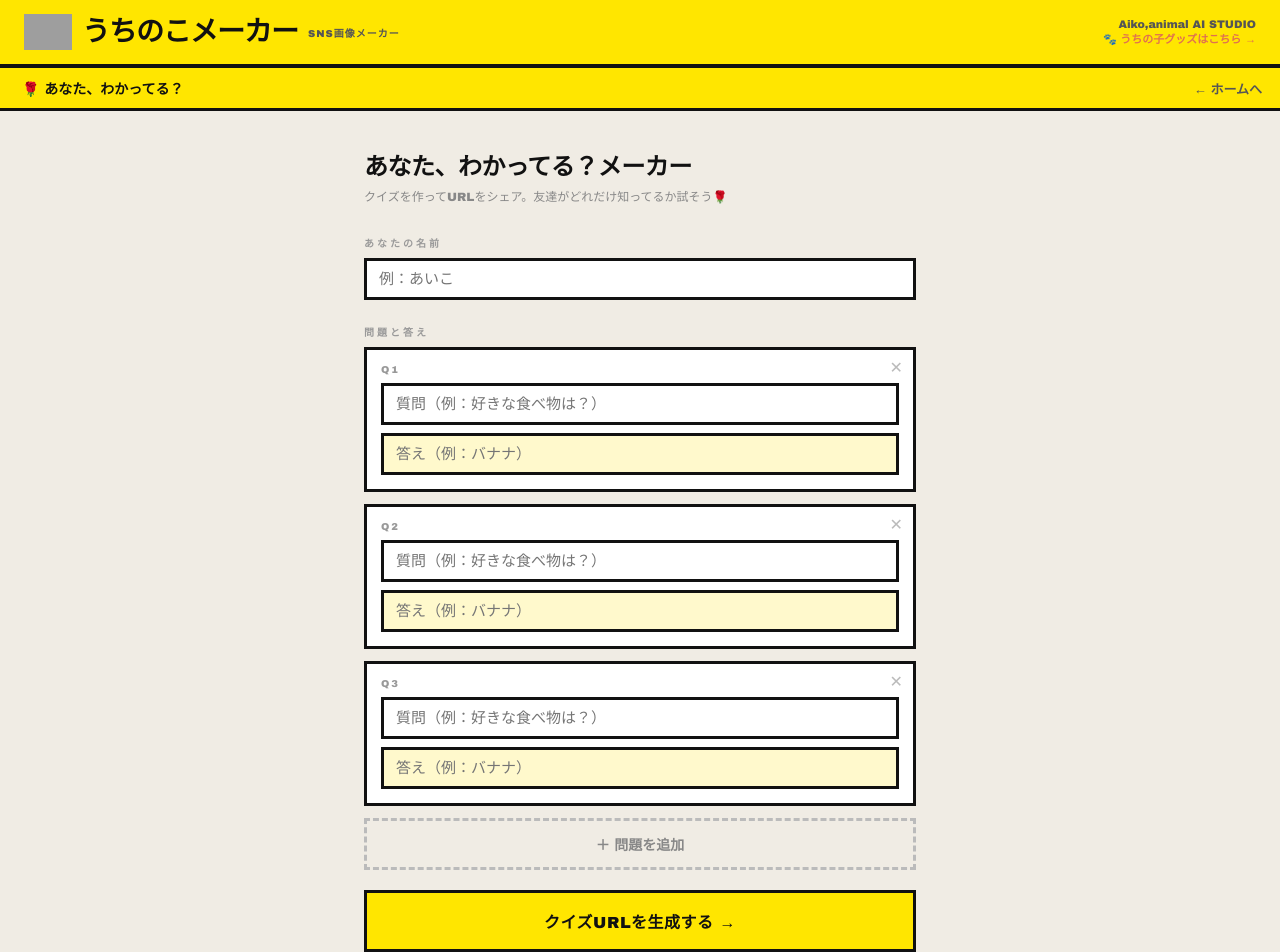
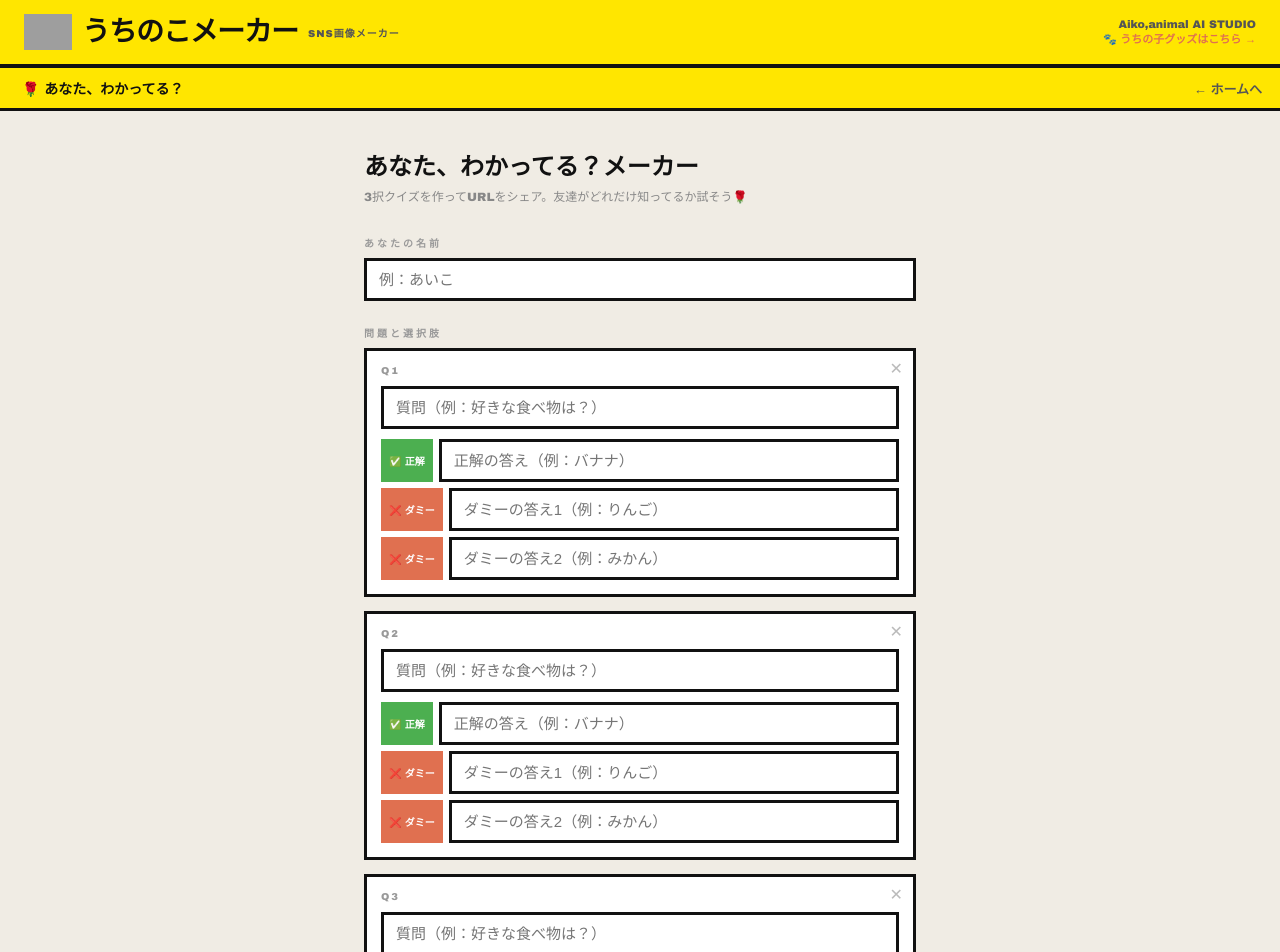
Before and after one commit to chie-chan/nanto-maker, a React (Vite) app in the folder nanto-maker/: page /quiz in a window 1280 px wide. Shown: the top 952 px of the page. Built offline with nearby package versions, Linux system fonts and the light colour scheme; grey boxes are pictures that could not be loaded.

Commit message:
クイズを3択・即時フィードバック方式に変更

```diff
--- a/nanto-maker/src/QuizPage.tsx
+++ b/nanto-maker/src/QuizPage.tsx
@@ -1,35 +1,29 @@
-import { useState, useRef } from "react";
+import { useState, useRef, useEffect } from "react";
 import { useSearchParams, useNavigate } from "react-router-dom";
 import ShareBar from "./ShareBar";
 
-// ── あいまい一致 ────────────────────────────────────────────
-function toHiragana(str: string): string {
-  return str.replace(/[\u30A1-\u30F6]/g, c =>
-    String.fromCharCode(c.charCodeAt(0) - 0x60)
-  );
-}
-function normalize(s: string) {
-  return toHiragana(s.trim().replace(/\s+/g, "").toLowerCase());
-}
-function isMatch(answer: string, input: string): boolean {
-  if (!input.trim()) return false;
-  const a = normalize(answer);
-  const i = normalize(input);
-  return a === i || a.includes(i) || i.includes(a);
+// ── 結果メッセージ ──────────────────────────────────────────
+function getMessage(correct: number, total: number): string {
+  if (correct === total)                 return "ふふ。あなた、わかってるわね。🌹";
+  if (correct >= Math.ceil(total * 0.6)) return "まあ。もう少しで及第点よ。💅";
+  if (correct >= 1)                      return "あら。まだまだ修行が必要ね。😤";
+  return "まあ！出直してらっしゃい。👋";
 }
 
-// ── 結果メッセージ ──────────────────────────────────────────
-function getMessage(correct: number, total: number): string {
-  if (correct === total)              return "ふふ。あなた、わかってるわね。🌹";
-  if (correct >= Math.ceil(total * 0.6)) return "まあ。もう少しで及第点よ。💅";
-  if (correct >= 1)                  return "あら。まだまだ修行が必要ね。😤";
-  return "まあ！出直してらっしゃい。👋";
+// ── シャッフル ──────────────────────────────────────────────
+function shuffle<T>(arr: T[]): T[] {
+  const a = [...arr];
+  for (let i = a.length - 1; i > 0; i--) {
+    const j = Math.floor(Math.random() * (i + 1));
+    [a[i], a[j]] = [a[j], a[i]];
+  }
+  return a;
 }
 
 // ── クイズデータ encode / decode ────────────────────────────
 interface QuizData {
   name: string;
-  questions: Array<{ q: string; a: string }>;
+  questions: Array<{ q: string; a: string; d1: string; d2: string }>;
 }
 function encodeQuiz(data: QuizData): string {
   return btoa(encodeURIComponent(JSON.stringify(data)));
@@ -51,11 +45,9 @@ function drawQuizResult(
   canvas.height = S;
   const ctx = canvas.getContext("2d")!;
 
-  // 白背景
   ctx.fillStyle = "#fff";
   ctx.fillRect(0, 0, S, S);
 
-  // 集中線
   const cx = S / 2, cy = S / 2;
   const maxR = S * 0.87;
   const count = 120;
@@ -73,7 +65,6 @@ function drawQuizResult(
     ctx.stroke();
   }
 
-  // 中央黄色ボックス
   const bw = 880, bh = 500;
   const bx = (S - bw) / 2, by = (S - bh) / 2;
   ctx.fillStyle = "#FFE600";
@@ -85,23 +76,17 @@ function drawQuizResult(
   ctx.textAlign = "center";
   ctx.fillStyle = "#111";
 
-  // 出題者名
   ctx.font = "bold 44px 'Arial Black', Arial, sans-serif";
   ctx.fillText(`${creatorName}のクイズ`, cx, by + 88);
-
-  // 仕切り線
   ctx.fillRect(bx + 50, by + 108, bw - 100, 5);
 
-  // スコア
   ctx.font = "900 108px 'Arial Black', Arial, sans-serif";
   ctx.fillText(`${correct}/${total}問正解！`, cx, by + 268);
 
-  // 仕切り線2
   ctx.fillStyle = "rgba(0,0,0,0.12)";
   ctx.fillRect(bx + 50, by + 298, bw - 100, 3);
   ctx.fillStyle = "#111";
 
-  // メッセージ（句点で2行に分ける）
   ctx.font = "bold 38px 'Arial Black', Arial, sans-serif";
   const parts = message.split("。").filter(Boolean);
   if (parts.length >= 2) {
@@ -111,7 +96,6 @@ function drawQuizResult(
     ctx.fillText(message, cx, by + 405);
   }
 
-  // アプリ名
   ctx.font = "600 26px Arial, sans-serif";
   ctx.fillStyle = "#999";
   ctx.fillText("🐾 うちのこメーカー", cx, S - 44);
@@ -137,31 +121,30 @@ function QuizCreator({ isMobile, dark, text, bg }: Props) {
   const navigate = useNavigate();
   const [name, setName] = useState("");
   const [questions, setQuestions] = useState([
-    { q: "", a: "" },
-    { q: "", a: "" },
-    { q: "", a: "" },
+    { q: "", a: "", d1: "", d2: "" },
+    { q: "", a: "", d1: "", d2: "" },
+    { q: "", a: "", d1: "", d2: "" },
   ]);
   const [generatedUrl, setGeneratedUrl] = useState("");
   const [copied, setCopied] = useState(false);
 
-  const addQuestion = () => setQuestions(qs => [...qs, { q: "", a: "" }]);
+  const addQuestion = () => setQuestions(qs => [...qs, { q: "", a: "", d1: "", d2: "" }]);
   const removeQuestion = (i: number) => setQuestions(qs => qs.filter((_, idx) => idx !== i));
-  const updateQ = (i: number, field: "q" | "a", val: string) =>
+  const updateQ = (i: number, field: "q" | "a" | "d1" | "d2", val: string) =>
     setQuestions(qs => qs.map((item, idx) => idx === i ? { ...item, [field]: val } : item));
 
   const generateUrl = () => {
     if (!name.trim()) { alert("名前を入力してください"); return; }
-    const filled = questions.filter(q => q.q.trim() && q.a.trim());
-    if (filled.length === 0) { alert("問題と答えを1つ以上入力してください"); return; }
+    const filled = questions.filter(q => q.q.trim() && q.a.trim() && q.d1.trim() && q.d2.trim());
+    if (filled.length === 0) { alert("全ての欄を入力してください"); return; }
     const data: QuizData = { name: name.trim(), questions: filled };
     const url = `${window.location.origin}/quiz?q=${encodeQuiz(data)}`;
     setGeneratedUrl(url);
   };
 
   const copyUrl = async () => {
-    try {
-      await navigator.clipboard.writeText(generatedUrl);
-    } catch {
+    try { await navigator.clipboard.writeText(generatedUrl); }
+    catch {
       const el = document.createElement("textarea");
       el.value = generatedUrl;
       document.body.appendChild(el);
@@ -174,26 +157,17 @@ function QuizCreator({ isMobile, dark, text, bg }: Props) {
   };
 
   const inp = (extra?: object) => ({
-    border: "3px solid #111",
-    padding: "10px 12px",
-    fontSize: 15,
-    fontFamily: "'Arial Black', sans-serif",
-    background: "#fff",
-    color: "#111",
-    width: "100%",
-    boxSizing: "border-box" as const,
-    outline: "none",
-    ...extra,
+    border: "3px solid #111", padding: "10px 12px", fontSize: 15,
+    fontFamily: "sans-serif", background: "#fff", color: "#111",
+    width: "100%", boxSizing: "border-box" as const, outline: "none", ...extra,
   });
 
   return (
     <div>
-      {/* ナビ */}
       <div style={{ display: "flex", borderBottom: "3px solid #111", background: "#FFE600", alignItems: "center" }}>
-        <div style={{
-          padding: isMobile ? "8px 12px" : "10px 22px",
-          fontSize: isMobile ? 12 : 14, fontWeight: 900, color: "#111",
-        }}>🌹 あなた、わかってる？</div>
+        <div style={{ padding: isMobile ? "8px 12px" : "10px 22px", fontSize: isMobile ? 12 : 14, fontWeight: 900, color: "#111" }}>
+          🌹 あなた、わかってる？
+        </div>
         <button onClick={() => navigate("/")} style={{
           marginLeft: "auto", padding: isMobile ? "8px 12px" : "10px 18px",
           fontSize: isMobile ? 11 : 13, fontWeight: 700,
@@ -204,45 +178,67 @@ function QuizCreator({ isMobile, dark, text, bg }: Props) {
       <div style={{ maxWidth: 600, margin: "0 auto", padding: isMobile ? "24px 16px" : "36px 24px" }}>
 
         <div style={{ marginBottom: 28 }}>
-          <div style={{ fontSize: isMobile ? 20 : 24, fontWeight: 900, letterSpacing: -0.5, marginBottom: 6 }}>
+          <div style={{ fontSize: isMobile ? 20 : 24, fontWeight: 900, marginBottom: 6 }}>
             あなた、わかってる？メーカー
           </div>
           <div style={{ fontSize: 12, color: "#888", lineHeight: 1.6 }}>
-            クイズを作ってURLをシェア。友達がどれだけ知ってるか試そう🌹
+            3択クイズを作ってURLをシェア。友達がどれだけ知ってるか試そう🌹
           </div>
         </div>
 
         {/* 名前 */}
-        <SectionLabel>あなたの名前</SectionLabel>
-        <input
-          placeholder="例：あいこ"
-          value={name}
+        <SLabel>あなたの名前</SLabel>
+        <input placeholder="例：あいこ" value={name}
           onChange={e => setName(e.target.value)}
-          style={{ ...inp(), marginBottom: 24 }}
-        />
+          style={{ ...inp(), marginBottom: 24 }} />
 
         {/* 問題リスト */}
-        <SectionLabel>問題と答え</SectionLabel>
+        <SLabel>問題と選択肢</SLabel>
         {questions.map((item, i) => (
           <div key={i} style={{
-            border: "3px solid #111", padding: 14, marginBottom: 12,
+            border: "3px solid #111", padding: 14, marginBottom: 14,
             background: "#fff", position: "relative",
           }}>
-            <div style={{ fontSize: 10, fontWeight: 900, letterSpacing: 2, color: "#999", marginBottom: 8 }}>
+            <div style={{ fontSize: 10, fontWeight: 900, letterSpacing: 2, color: "#999", marginBottom: 10 }}>
               Q{i + 1}
             </div>
-            <input
-              placeholder="質問（例：好きな食べ物は？）"
-              value={item.q}
+            <input placeholder="質問（例：好きな食べ物は？）" value={item.q}
               onChange={e => updateQ(i, "q", e.target.value)}
-              style={{ ...inp(), marginBottom: 8 }}
-            />
-            <input
-              placeholder="答え（例：バナナ）"
-              value={item.a}
+              style={{ ...inp(), marginBottom: 10 }} />
+
+            <div style={{ display: "flex", gap: 6, marginBottom: 6 }}>
+              <div style={{
+                background: "#4CAF50", color: "#fff",
+                fontSize: 10, fontWeight: 900, padding: "4px 8px",
+                display: "flex", alignItems: "center", flexShrink: 0,
+              }}>✅ 正解</div>
+              <input placeholder="正解の答え（例：バナナ）" value={item.a}
                 onChange={e => updateQ(i, "a", e.target.value)}
-              style={{ ...inp({ background: "#FFF9CC" }) }}
-            />
+                style={{ ...inp({ flex: 1 }) }} />
+            </div>
+
+            <div style={{ display: "flex", gap: 6, marginBottom: 6 }}>
+              <div style={{
+                background: "#e07050", color: "#fff",
+                fontSize: 10, fontWeight: 900, padding: "4px 8px",
+                display: "flex", alignItems: "center", flexShrink: 0,
+              }}>❌ ダミー</div>
+              <input placeholder="ダミーの答え1（例：りんご）" value={item.d1}
+                onChange={e => updateQ(i, "d1", e.target.value)}
+                style={{ ...inp({ flex: 1 }) }} />
+            </div>
+
+            <div style={{ display: "flex", gap: 6 }}>
+              <div style={{
+                background: "#e07050", color: "#fff",
+                fontSize: 10, fontWeight: 900, padding: "4px 8px",
+                display: "flex", alignItems: "center", flexShrink: 0,
+              }}>❌ ダミー</div>
+              <input placeholder="ダミーの答え2（例：みかん）" value={item.d2}
+                onChange={e => updateQ(i, "d2", e.target.value)}
+                style={{ ...inp({ flex: 1 }) }} />
+            </div>
+
             {questions.length > 1 && (
               <button onClick={() => removeQuestion(i)} style={{
                 position: "absolute", top: 8, right: 10,
@@ -256,18 +252,15 @@ function QuizCreator({ isMobile, dark, text, bg }: Props) {
         <button onClick={addQuestion} style={{
           width: "100%", padding: "13px",
           border: "3px dashed #bbb", background: "transparent",
-          fontSize: 14, fontWeight: 900, cursor: "pointer",
-          color: "#888", marginBottom: 20,
-          fontFamily: "'Arial Black', sans-serif",
+          fontSize: 14, fontWeight: 900, cursor: "pointer", color: "#888",
+          marginBottom: 20, fontFamily: "sans-serif",
         }}>＋ 問題を追加</button>
 
         <button onClick={generateUrl} style={{
           width: "100%", padding: "16px",
           border: "3px solid #111", background: "#FFE600",
-          fontSize: 16, fontWeight: 900, cursor: "pointer",
-          color: "#111", marginBottom: 20,
-          fontFamily: "'Arial Black', sans-serif",
-          letterSpacing: 0.5,
+          fontSize: 16, fontWeight: 900, cursor: "pointer", color: "#111",
+          marginBottom: 20, fontFamily: "sans-serif",
         }}>クイズURLを生成する →</button>
 
         {generatedUrl && (
@@ -285,8 +278,7 @@ function QuizCreator({ isMobile, dark, text, bg }: Props) {
               background: copied ? "#4CAF50" : "#111",
               color: copied ? "#fff" : "#FFE600",
               fontSize: 15, fontWeight: 900, cursor: "pointer",
-              fontFamily: "'Arial Black', sans-serif",
-              transition: "background 0.2s",
+              transition: "background 0.2s", fontFamily: "sans-serif",
             }}>{copied ? "✓ コピーしました！" : "URLをコピー"}</button>
             <div style={{ fontSize: 11, color: "#888", marginTop: 10, textAlign: "center" }}>
               このURLをSNSやDMでシェアしよう🐾
@@ -298,29 +290,51 @@ function QuizCreator({ isMobile, dark, text, bg }: Props) {
   );
 }
 
-// ── 挑戦者画面 ──────────────────────────────────────────────
+// ── 挑戦者画面（3択・即時フィードバック） ──────────────────
 function QuizPlayer({ isMobile, dark, text, bg, data }: Props & { data: QuizData }) {
   const navigate = useNavigate();
-  const [answers, setAnswers] = useState<string[]>(data.questions.map(() => ""));
-  const [phase, setPhase] = useState<"play" | "result">("play");
-  const [results, setResults] = useState<boolean[]>([]);
-  const canvasRef = useRef<HTMLCanvasElement>(null);
 
-  const submit = () => {
-    const r = data.questions.map((q, i) => isMatch(q.a, answers[i]));
-    setResults(r);
+  // 問題ごとにシャッフルした選択肢（初回のみ）
+  const [shuffled] = useState(() =>
+    data.questions.map(q => shuffle([q.a, q.d1, q.d2]))
+  );
+
+  const [currentQ, setCurrentQ] = useState(0);
+  const [selected, setSelected]  = useState<string | null>(null);
+  const [phase, setPhase]        = useState<"play" | "result">("play");
+
+  const scoreRef   = useRef(0);
+  const canvasRef  = useRef<HTMLCanvasElement>(null);
+
+  const q = data.questions[currentQ];
+  const opts = shuffled[currentQ];
+
+  const handleAnswer = (opt: string) => {
+    if (selected !== null) return; // 連打防止
+    setSelected(opt);
+    if (opt === q.a) scoreRef.current += 1;
+
+    setTimeout(() => {
+      setSelected(null);
+      const next = currentQ + 1;
+      if (next >= data.questions.length) {
         setPhase("result");
         setTimeout(() => {
           if (!canvasRef.current) return;
-      const correct = r.filter(Boolean).length;
-      drawQuizResult(canvasRef.current, data.name, correct, data.questions.length, getMessage(correct, data.questions.length));
+          const c = scoreRef.current;
+          drawQuizResult(canvasRef.current, data.name, c, data.questions.length, getMessage(c, data.questions.length));
         }, 50);
+      } else {
+        setCurrentQ(next);
+      }
+    }, 1300);
   };
 
   const retry = () => {
+    scoreRef.current = 0;
+    setCurrentQ(0);
+    setSelected(null);
     setPhase("play");
-    setAnswers(data.questions.map(() => ""));
-    setResults([]);
   };
 
   const getBlob = (): Promise<Blob | null> =>
@@ -329,62 +343,84 @@ function QuizPlayer({ isMobile, dark, text, bg, data }: Props & { data: QuizData
       canvasRef.current.toBlob(resolve, "image/png");
     });
 
-  const correct = results.filter(Boolean).length;
-  const message = phase === "result" ? getMessage(correct, data.questions.length) : "";
+  const correct = scoreRef.current;
+  const total   = data.questions.length;
+
+  // ── 選択肢ボタンの色 ──
+  const btnBg = (opt: string) => {
+    if (selected === null) return "#fff";
+    if (opt === q.a) return "#4CAF50";          // 正解は常に緑
+    if (opt === selected) return "#e07050";      // 選んだハズレは赤
+    return "#f0f0f0";                             // それ以外はグレー
+  };
+  const btnColor = (opt: string) => {
+    if (selected === null) return "#111";
+    if (opt === q.a || opt === selected) return "#fff";
+    return "#bbb";
+  };
 
   return (
     <div style={{ maxWidth: 600, margin: "0 auto", padding: isMobile ? "24px 16px" : "36px 24px" }}>
 
       {phase === "play" && (
         <>
-          <div style={{ marginBottom: 28 }}>
+          {/* ヘッダー */}
+          <div style={{ marginBottom: 24 }}>
             <div style={{
-              display: "inline-block",
-              background: "#e07050", color: "#fff",
-              fontSize: 12, fontWeight: 900, padding: "4px 10px",
-              letterSpacing: 1, marginBottom: 8,
+              display: "inline-block", background: "#e07050", color: "#fff",
+              fontSize: 12, fontWeight: 900, padding: "4px 10px", letterSpacing: 1, marginBottom: 10,
             }}>
               {data.name}からの挑戦状 🌹
             </div>
-            <div style={{ fontSize: isMobile ? 22 : 26, fontWeight: 900, letterSpacing: -0.5, marginBottom: 4 }}>
-              あなた、わかってる？
+
+            {/* 進捗バー */}
+            <div style={{ display: "flex", gap: 4, marginBottom: 14 }}>
+              {data.questions.map((_, i) => (
+                <div key={i} style={{
+                  flex: 1, height: 6,
+                  background: i < currentQ ? "#4CAF50" : i === currentQ ? "#FFE600" : "#ddd",
+                  border: "1.5px solid #111",
+                  transition: "background 0.3s",
+                }} />
+              ))}
             </div>
-            <div style={{ fontSize: 12, color: "#888" }}>
-              全{data.questions.length}問・答えを入力してね
+
+            <div style={{ fontSize: 11, color: "#888", marginBottom: 6 }}>
+              {currentQ + 1} / {total}問
             </div>
           </div>
 
-          {data.questions.map((q, i) => (
-            <div key={i} style={{ marginBottom: 18 }}>
+          {/* 問題 */}
           <div style={{
             background: "#111", color: "#FFE600",
-                padding: "10px 14px", fontWeight: 900, fontSize: 15, marginBottom: 8,
+            padding: isMobile ? "18px 16px" : "22px 24px",
+            fontWeight: 900, fontSize: isMobile ? 18 : 22,
+            marginBottom: 20, lineHeight: 1.4,
           }}>
-                Q{i + 1}. {q.q}
+            Q{currentQ + 1}. {q.q}
           </div>
-              <input
-                placeholder="答えを入力..."
-                value={answers[i]}
-                onChange={e => setAnswers(a => a.map((v, idx) => idx === i ? e.target.value : v))}
-                onKeyDown={e => { if (e.key === "Enter" && i === data.questions.length - 1) submit(); }}
+
+          {/* 3択ボタン */}
+          <div style={{ display: "flex", flexDirection: "column", gap: 12 }}>
+            {opts.map((opt, i) => (
+              <button key={i} onClick={() => handleAnswer(opt)}
+                disabled={selected !== null}
                 style={{
-                  border: "3px solid #111", padding: "12px 14px",
-                  fontSize: 16, width: "100%", boxSizing: "border-box",
-                  fontFamily: "'Arial Black', sans-serif",
-                  background: "#fff", color: "#111", outline: "none",
-                }}
-              />
+                  padding: isMobile ? "16px 14px" : "18px 20px",
+                  border: `3px solid ${selected !== null && opt === q.a ? "#4CAF50" : selected === opt ? "#e07050" : "#111"}`,
+                  background: btnBg(opt),
+                  color: btnColor(opt),
+                  fontSize: isMobile ? 16 : 18, fontWeight: 900,
+                  cursor: selected !== null ? "default" : "pointer",
+                  textAlign: "left", transition: "all 0.2s",
+                  fontFamily: "sans-serif",
+                }}>
+                {opt}
+                {selected !== null && opt === q.a && <span style={{ float: "right" }}>✅</span>}
+                {selected !== null && opt === selected && opt !== q.a && <span style={{ float: "right" }}>❌</span>}
+              </button>
+            ))}
           </div>
-          ))}
-
-          <button onClick={submit} style={{
-            width: "100%", padding: "18px",
-            border: "3px solid #111", background: "#FFE600",
-            fontSize: 20, fontWeight: 900, cursor: "pointer",
-            color: "#111", marginTop: 8,
-            fontFamily: "'Arial Black', sans-serif",
-            letterSpacing: 1,
-          }}>どん！</button>
         </>
       )}
 
@@ -393,59 +429,32 @@ function QuizPlayer({ isMobile, dark, text, bg, data }: Props & { data: QuizData
           {/* 結果サマリー */}
           <div style={{
             background: "#111", color: "#FFE600",
-            padding: "20px", marginBottom: 20, textAlign: "center",
+            padding: "24px", marginBottom: 20, textAlign: "center",
           }}>
-            <div style={{ fontSize: 13, marginBottom: 4 }}>{data.name}のクイズ 結果発表</div>
-            <div style={{ fontSize: isMobile ? 32 : 40, fontWeight: 900 }}>
-              {correct}/{data.questions.length}問正解！
+            <div style={{ fontSize: 13, marginBottom: 6 }}>{data.name}のクイズ 結果発表</div>
+            <div style={{ fontSize: isMobile ? 36 : 44, fontWeight: 900 }}>
+              {correct}/{total}問正解！
             </div>
-            <div style={{ fontSize: 15, marginTop: 8, color: "#fff" }}>{message}</div>
+            <div style={{ fontSize: 15, marginTop: 8, color: "#fff" }}>
+              {getMessage(correct, total)}
             </div>
-
-          {/* 各問の正誤 */}
-          <div style={{ marginBottom: 20 }}>
-            {data.questions.map((q, i) => (
-              <div key={i} style={{
-                border: `3px solid ${results[i] ? "#4CAF50" : "#e07050"}`,
-                padding: "12px 14px", marginBottom: 10,
-                background: results[i] ? "#f0fff0" : "#fff0f0",
-              }}>
-                <div style={{ fontSize: 12, color: "#888", marginBottom: 4, fontWeight: 900 }}>
-                  Q{i + 1}. {q.q}
-                </div>
-                <div style={{ display: "flex", justifyContent: "space-between", alignItems: "center" }}>
-                  <div style={{ fontSize: 14 }}>
-                    <span style={{ color: "#888" }}>あなた：</span>
-                    <span style={{ fontWeight: 900 }}>{answers[i] || "（未回答）"}</span>
-                  </div>
-                  <span style={{ fontSize: 22 }}>{results[i] ? "✅" : "❌"}</span>
-                </div>
-                {!results[i] && (
-                  <div style={{ fontSize: 12, color: "#e07050", marginTop: 4, fontWeight: 700 }}>
-                    正解：{q.a}
-                  </div>
-                )}
-              </div>
-            ))}
           </div>
 
           {/* 結果画像 */}
           <canvas ref={canvasRef} style={{ width: "100%", border: "4px solid #111", display: "block", marginBottom: 10 }} />
           <ShareBar getBlob={getBlob} dark={dark} />
 
-          {/* アクションボタン */}
+          {/* ボタン */}
           <div style={{ display: "flex", gap: 10, marginTop: 16 }}>
             <button onClick={retry} style={{
               flex: 1, padding: "12px",
               border: "3px solid #111", background: "transparent",
-              fontSize: 13, fontWeight: 900, cursor: "pointer",
-              color: "#111", fontFamily: "'Arial Black', sans-serif",
+              fontSize: 13, fontWeight: 900, cursor: "pointer", color: "#111",
             }}>もう一度挑戦</button>
             <button onClick={() => navigate("/quiz")} style={{
               flex: 1, padding: "12px",
               border: "3px solid #111", background: "#111",
-              fontSize: 13, fontWeight: 900, cursor: "pointer",
-              color: "#FFE600", fontFamily: "'Arial Black', sans-serif",
+              fontSize: 13, fontWeight: 900, cursor: "pointer", color: "#FFE600",
             }}>自分もクイズを作る</button>
           </div>
         </>
@@ -454,7 +463,7 @@ function QuizPlayer({ isMobile, dark, text, bg, data }: Props & { data: QuizData
   );
 }
 
-function SectionLabel({ children }: { children: React.ReactNode }) {
+function SLabel({ children }: { children: React.ReactNode }) {
   return (
     <div style={{ fontSize: 10, fontWeight: 900, letterSpacing: 3, color: "#999", textTransform: "uppercase", marginBottom: 8 }}>
       {children}
```
Lines whose indentation alone changed are shown as unchanged.
